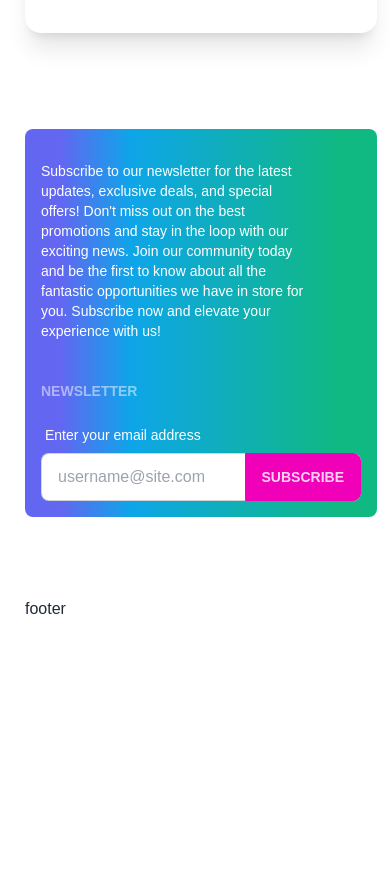
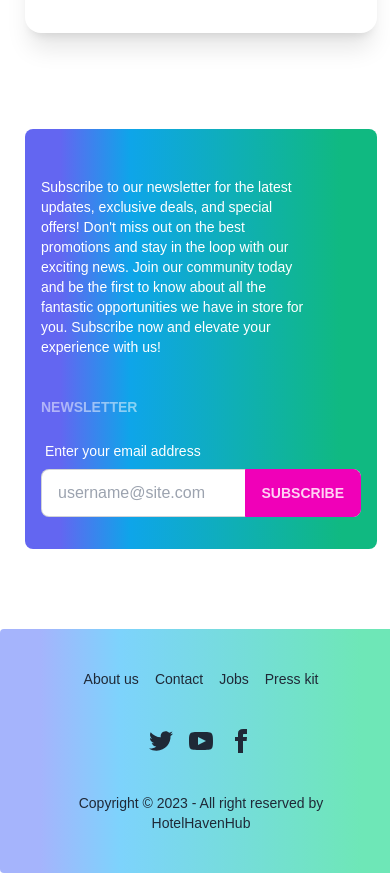
Before and after one commit to zahurul-islam803/hotel-booking-client, a React (Vite) app: page / in a window 390 px wide. Shown: the part 4785-5658 px from the top of the page. Before the commit the page ends 5406 px from the top, so only its background shows below. Built offline with nearby package versions, Linux system fonts and the light colour scheme; no server answers; a web font is replaced by a local one.

Commit message:
implement footer part with responsive and animation

```diff
--- a/src/Components/Newsletter.jsx
+++ b/src/Components/Newsletter.jsx
@@ -6,7 +6,7 @@
       <footer
         data-aos="fade-up"
         data-aos-duration="1000"
-        className="bg-gradient-to-r from-indigo-500 from-10% via-sky-500 via-30% to-emerald-500 to-90% footer p-4 mt-24 mb-20 rounded-lg bg-gray-300 text-white"
+        className="bg-gradient-to-r from-indigo-500 from-10% via-sky-500 via-30% to-emerald-500 to-90% footer px-4 py-8 mt-24 mb-20 rounded-lg bg-gray-300 text-white"
       >
         <p className="mt-4 pr-14">
           Subscribe to our newsletter for the latest updates, exclusive deals,
--- a/src/Pages/Footer.jsx
+++ b/src/Pages/Footer.jsx
@@ -1,12 +1,59 @@
-import Container from "../Components/CommonUi/Container";
+
 
 const Footer = () => {
   return (
-    <Container>
-      <div>
-        <h1>footer</h1>
-      </div>
-    </Container>
+    <footer
+      data-aos="fade-up"
+      data-aos-duration="1000"
+      className="bg-gradient-to-r from-indigo-300 from-10% via-sky-300 via-30% to-emerald-300 to-90% footer footer-center p-10 bg-gray-400 text-base-content rounded"
+    >
+      <nav className="grid grid-flow-col gap-4">
+        <a className="link link-hover">About us</a>
+        <a className="link link-hover">Contact</a>
+        <a className="link link-hover">Jobs</a>
+        <a className="link link-hover">Press kit</a>
+      </nav>
+      <nav>
+        <div className="grid grid-flow-col gap-4">
+          <a>
+            <svg
+              xmlns="http://www.w3.org/2000/svg"
+              width="24"
+              height="24"
+              viewBox="0 0 24 24"
+              className="fill-current"
+            >
+              <path d="M24 4.557c-.883.392-1.832.656-2.828.775 1.017-.609 1.798-1.574 2.165-2.724-.951.564-2.005.974-3.127 1.195-.897-.957-2.178-1.555-3.594-1.555-3.179 0-5.515 2.966-4.797 6.045-4.091-.205-7.719-2.165-10.148-5.144-1.29 2.213-.669 5.108 1.523 6.574-.806-.026-1.566-.247-2.229-.616-.054 2.281 1.581 4.415 3.949 4.89-.693.188-1.452.232-2.224.084.626 1.956 2.444 3.379 4.6 3.419-2.07 1.623-4.678 2.348-7.29 2.04 2.179 1.397 4.768 2.212 7.548 2.212 9.142 0 14.307-7.721 13.995-14.646.962-.695 1.797-1.562 2.457-2.549z"></path>
+            </svg>
+          </a>
+          <a>
+            <svg
+              xmlns="http://www.w3.org/2000/svg"
+              width="24"
+              height="24"
+              viewBox="0 0 24 24"
+              className="fill-current"
+            >
+              <path d="M19.615 3.184c-3.604-.246-11.631-.245-15.23 0-3.897.266-4.356 2.62-4.385 8.816.029 6.185.484 8.549 4.385 8.816 3.6.245 11.626.246 15.23 0 3.897-.266 4.356-2.62 4.385-8.816-.029-6.185-.484-8.549-4.385-8.816zm-10.615 12.816v-8l8 3.993-8 4.007z"></path>
+            </svg>
+          </a>
+          <a>
+            <svg
+              xmlns="http://www.w3.org/2000/svg"
+              width="24"
+              height="24"
+              viewBox="0 0 24 24"
+              className="fill-current"
+            >
+              <path d="M9 8h-3v4h3v12h5v-12h3.642l.358-4h-4v-1.667c0-.955.192-1.333 1.115-1.333h2.885v-5h-3.808c-3.596 0-5.192 1.583-5.192 4.615v3.385z"></path>
+            </svg>
+          </a>
+        </div>
+      </nav>
+      <aside>
+        <p>Copyright © 2023 - All right reserved by HotelHavenHub</p>
+      </aside>
+    </footer>
   );
 };
 
```
